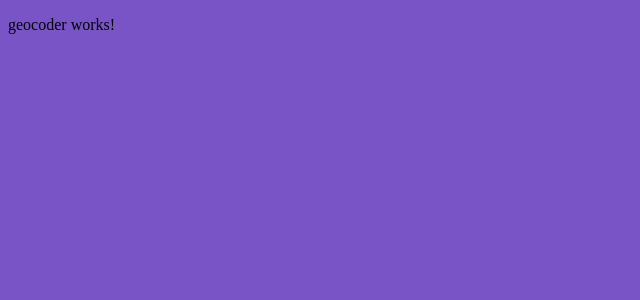
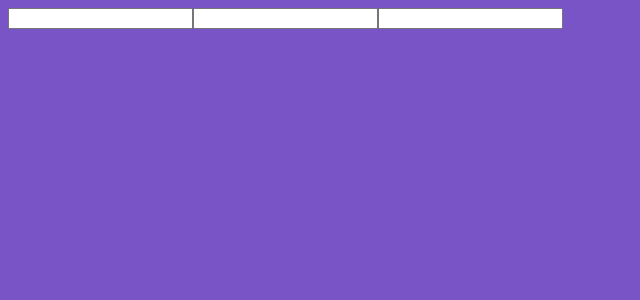
Before and after one commit to HuascarMC/angular_geocoder, an Angular app: page / in a window 1280 px wide. Shown: the top 300 px of the page, without its empty margins (0-640 px from the left). Built offline with nearby package versions, Linux system fonts and the light colour scheme.

Commit message:
geocoder has form with input boxes

```diff
--- a/src/app/app.module.ts
+++ b/src/app/app.module.ts
@@ -1,5 +1,7 @@
 import { BrowserModule } from '@angular/platform-browser';
 import { NgModule } from '@angular/core';
+
+import { FormsModule } from '@angular/forms';
 
 import { AppRoutingModule } from './app-routing.module';
 
@@ -14,7 +16,8 @@ import { GeocoderComponent } from './geocoder/geocoder.component';
   ],
   imports: [
     BrowserModule,
-    AppRoutingModule
+    AppRoutingModule,
+    FormsModule
   ],
   providers: [],
   bootstrap: [AppComponent]
--- a/src/app/geocoder/geocoder.component.html
+++ b/src/app/geocoder/geocoder.component.html
@@ -1,3 +1,5 @@
-<p>
-  geocoder works!
-</p>
+<form class="geocoder-form">
+ <input type="text" name="" value="">
+ <input type="text" name="" value="">
+ <input type="text" name="" value="">
+</form>
--- a/src/app/geocoder/geocoder.component.ts
+++ b/src/app/geocoder/geocoder.component.ts
@@ -1,4 +1,5 @@
 import { Component, OnInit } from '@angular/core';
+
 
 @Component({
   selector: 'app-geocoder',
```
